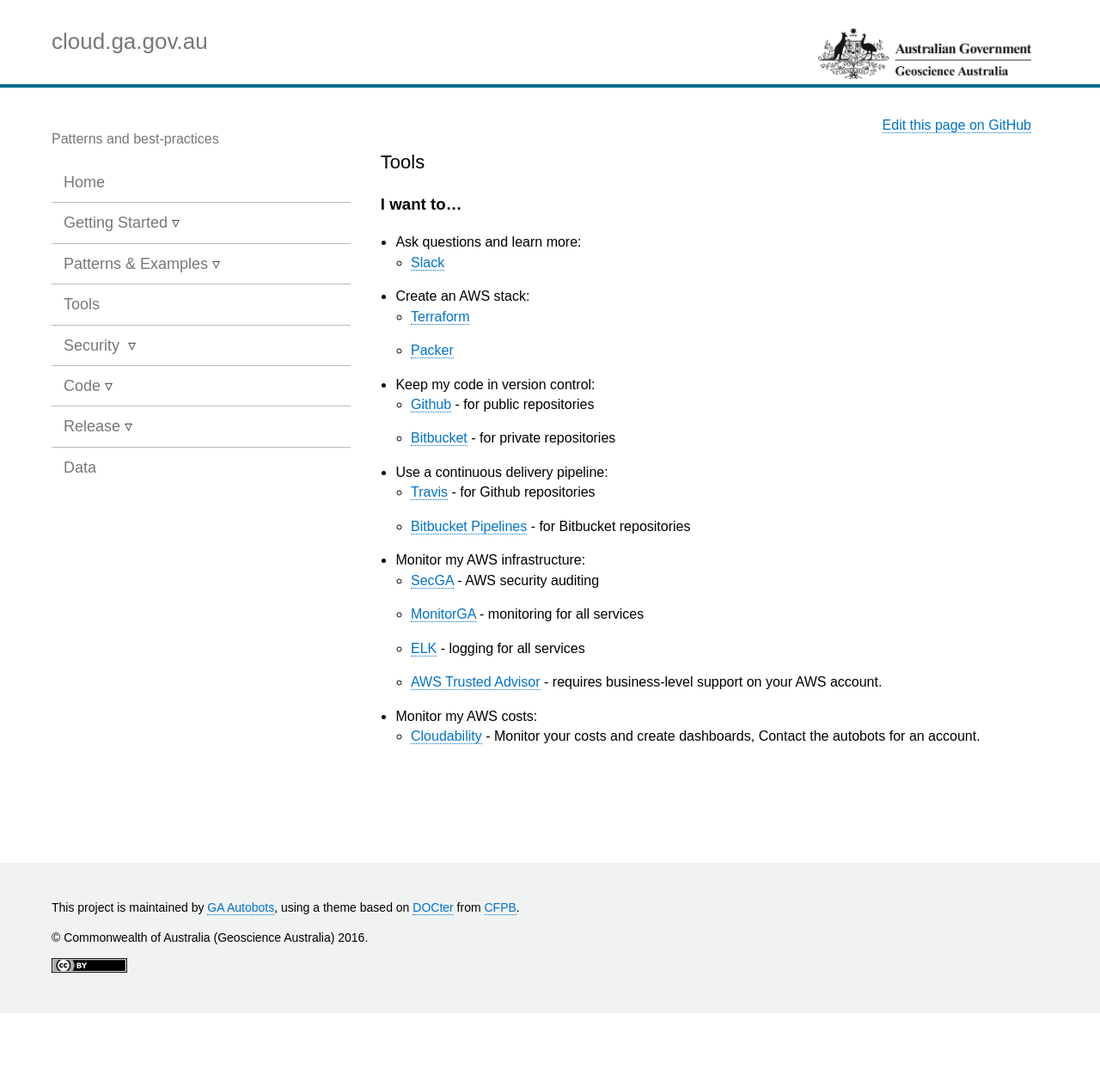
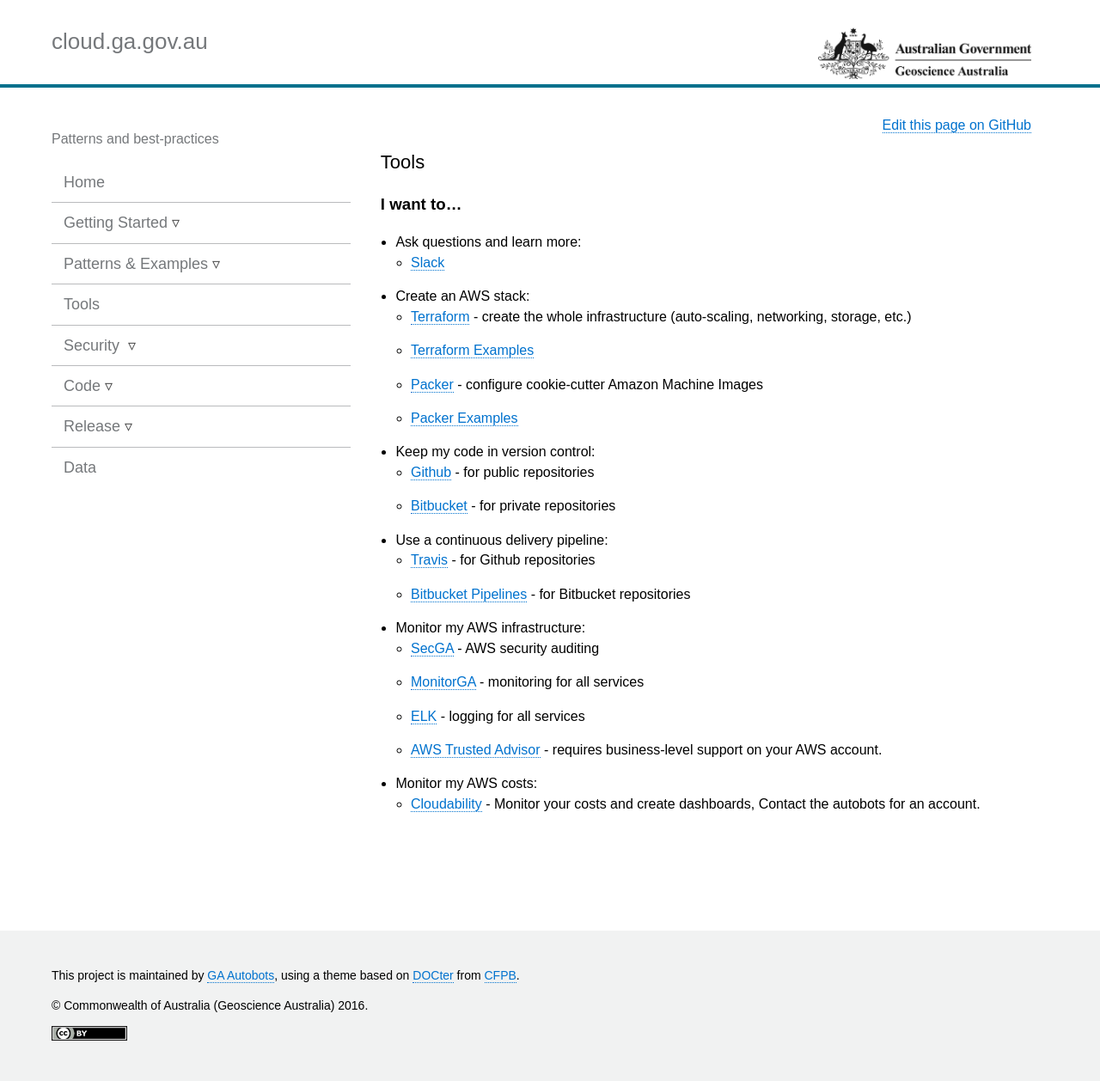
Before and after one commit to GeoscienceAustralia/cloud, a Jekyll site: the page built from docs/_pages/tools_index.md, in a window 1280 px wide. Shown: the whole page at 86% size. Built offline with Jekyll 4.4.1, drawn with Linux system fonts in a browser that asks for light colours; nearby versions of some CDN libraries; before the commit the page ends 1179 px from its top, so only the background shows below that.

Commit message:
Add links to TF and PAC examples

```diff
--- a/docs/_pages/tools_index.md
+++ b/docs/_pages/tools_index.md
@@ -10,8 +10,10 @@
   * [Slack](https://geoscience-australia.slack.com/signup)
 
 * Create an AWS stack:
-  * [Terraform](https://terraform.io)
-  * [Packer](https://packer.io)
+  * [Terraform](https://terraform.io) - create the whole infrastructure (auto-scaling, networking, storage, etc.)
+  * [Terraform Examples](https://bitbucket.org/account/user/geoscienceaustralia/projects/TF)
+  * [Packer](https://packer.io) - configure cookie-cutter Amazon Machine Images
+  * [Packer Examples](https://bitbucket.org/account/user/geoscienceaustralia/projects/TF)
 
 * Keep my code in version control:
   * [Github](https://github.com/GeoscienceAustralia) - for public repositories
```
